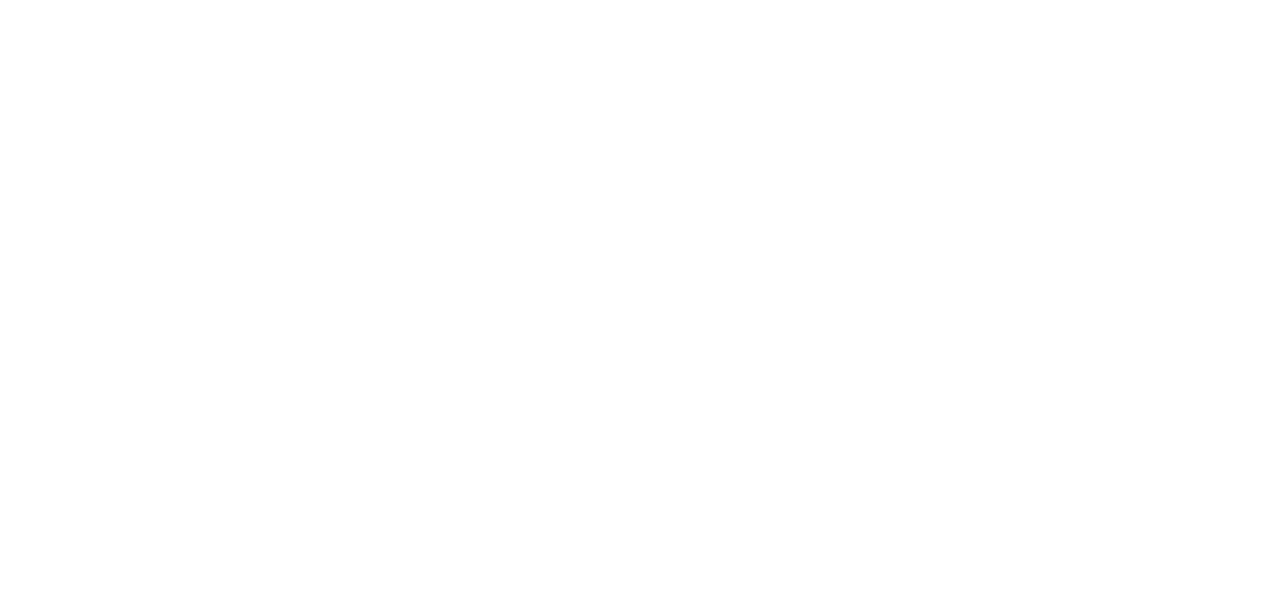
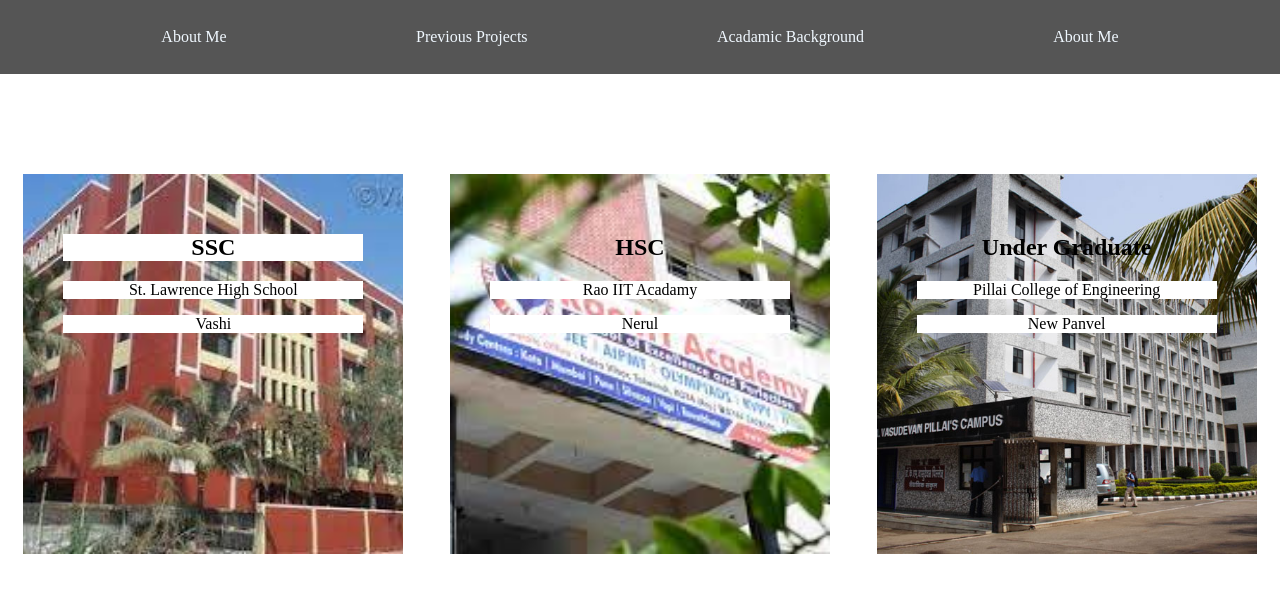
Before and after one commit to Faiz67/Faiz67.github.io, a plain HTML site: page acadamicBackground.html in a window 1280 px wide. Drawn offline with Linux system fonts and the light colour scheme.

Commit message:
Added Changes

```diff
--- a/acadamicBackground.html
+++ b/acadamicBackground.html
@@ -0,0 +1,40 @@
+<!DOCTYPE html>
+<html lang="en">
+
+<head>
+    <meta charset="UTF-8">
+    <meta http-equiv="X-UA-Compatible" content="IE=edge">
+    <link rel="stylesheet" href="styles/acadamicBackground.css">
+    <meta name="viewport" content="width=device-width, initial-scale=1.0">
+    <title>Faiz's Portfolio | Acadamic Background</title>
+</head>
+
+<body>
+    <nav>
+        <ul class="navbar">
+            <li><a href="newfile.html">About Me</a></li>
+            <li><a href="newProjects.html">Previous Projects</a></li>
+            <li><a href="acadamicBackground.html">Acadamic Background</a></li>
+            <li><a href="">About Me</a></li>
+        </ul>
+    </nav>
+    <div class="education">
+        <div class="prof-box">
+            <h2>SSC</h2>
+            <p>St. Lawrence High School</p>
+            <p>Vashi</p>
+        </div>
+        <div class="prof-box1">
+            <h2>HSC</h2>
+            <p>Rao IIT Acadamy</p>
+            <p>Nerul</p>
+        </div>
+        <div class="prof-box2">
+            <h2>Under Graduate</h2>
+            <p>Pillai College of Engineering</p>
+            <p>New Panvel</p>
+        </div>
+    </div>
+</body>
+
+</html>
--- /dev/null
+++ b/styles/acadamicBackground.css
@@ -0,0 +1,88 @@
+body{
+    box-sizing: border-box;
+    padding: 0;
+    margin: 0;
+    font-family: "Trirong", serif;
+}
+
+.navbar{
+    display: flex;
+    justify-content: space-evenly;
+    background-color: rgb(85, 85, 85);
+    padding: 0;
+    margin: 0;
+}
+.navbar>li{
+    list-style: none;
+    padding: 20px;
+}
+a {
+    cursor: pointer;
+    text-decoration: none;
+    color: aliceblue;
+    display: block;
+    padding: 8px;
+}
+
+.navbar>li:hover{
+    background-color: rgba(0, 0, 0, 0.5);
+    transition: 0.2s;;
+}
+
+.prof-box{
+    width: 300px;
+    height: 300px;
+    background-color: rgba(0, 0, 0, 0.7);
+    background-image: url(../images/download.jpeg);
+    background-position: center;
+    background-size: cover;
+    padding: 40px;
+    color: black;
+    margin: 0 auto;
+    margin-top: 100px;
+    text-align: center;
+    transition: 0.5s;
+    font-family: "Trirong", serif;
+}
+
+.prof-box1{
+    width: 300px;
+    height: 300px;
+    /* background-color: rgba(0, 0, 0, 0.7); */
+    background-image: url(../images/download1.jpeg);
+    background-position: center;
+    background-size: cover;
+    padding: 40px;
+    color: black;
+    margin: 0 auto;
+    margin-top: 100px;
+    text-align: center;
+    transition: 0.5s;
+    font-family: "Trirong", serif;
+}
+
+.prof-box h2{
+ background-color: white;
+}
+p{
+ background-color: white;
+}
+
+.prof-box2{
+    width: 300px;
+    height: 300px;
+    background-color: rgba(0, 0, 0, 0.7);
+    background-image: url(../images/1505387934php0zH9ZO.jpeg);
+    background-position: center;
+    background-size: cover;
+    padding: 40px;
+    color: black;
+    margin: 0 auto;
+    margin-top: 100px;
+    text-align: center;
+    transition: 0.5s;
+    font-family: "Trirong", serif;
+}
+.education{
+    display: flex;
+}
```
Also changed, not shown: newProjects.html (+4 -2 lines), newfile.html (+6 -4 lines), styles/newProjects.css (renamed from newProjects.css, +13 -7 lines), aesthetic-light-yellow-background.jpg (deleted), images/1505387934php0zH9ZO.jpeg (added), images/IOT-Background.jpg (renamed from IOT-Background.jpg), images/download.jpeg (added), images/download1.jpeg (added), images/pngtree-clean-energy-green-recycling-bulb-poster-background-image_135256.jpg (renamed from pngtree-clean-energy-green-recycling-bulb-poster-background-image_135256.jpg), styles/style.css (renamed from style.css), styles/style1.css (renamed from style1.css), wp3404655-brown-backgrounds.jpg (deleted).
